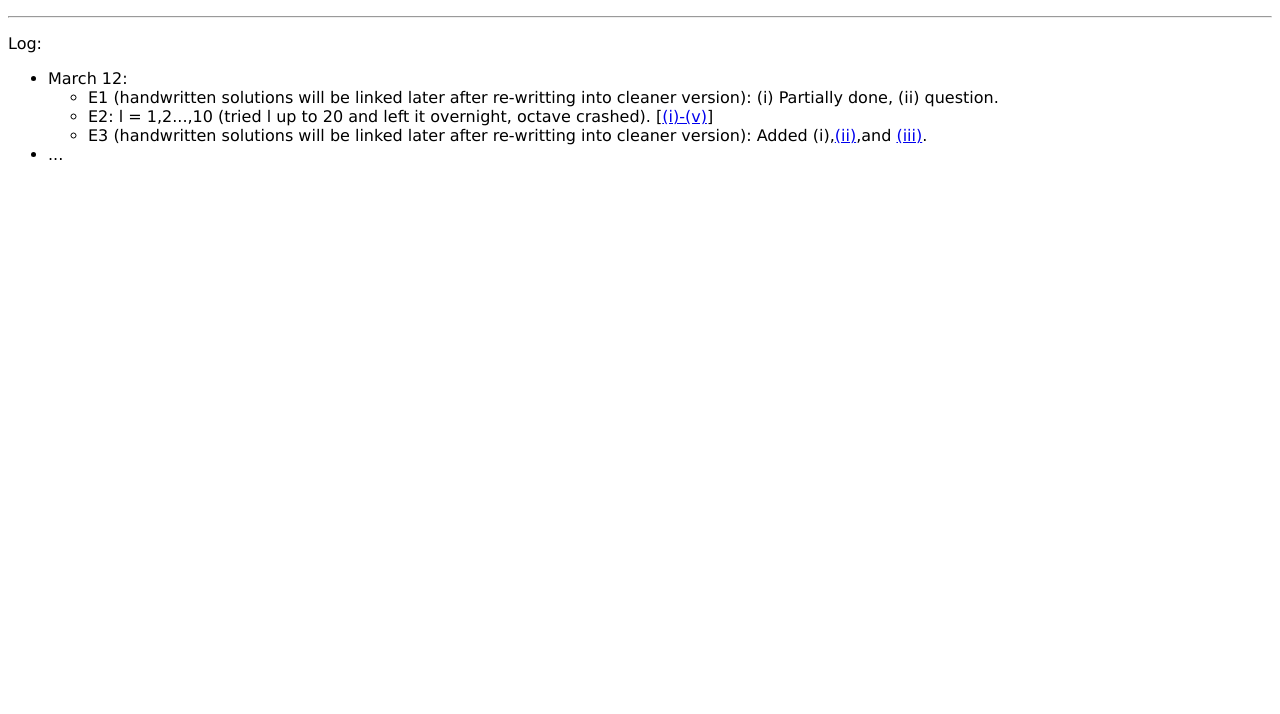
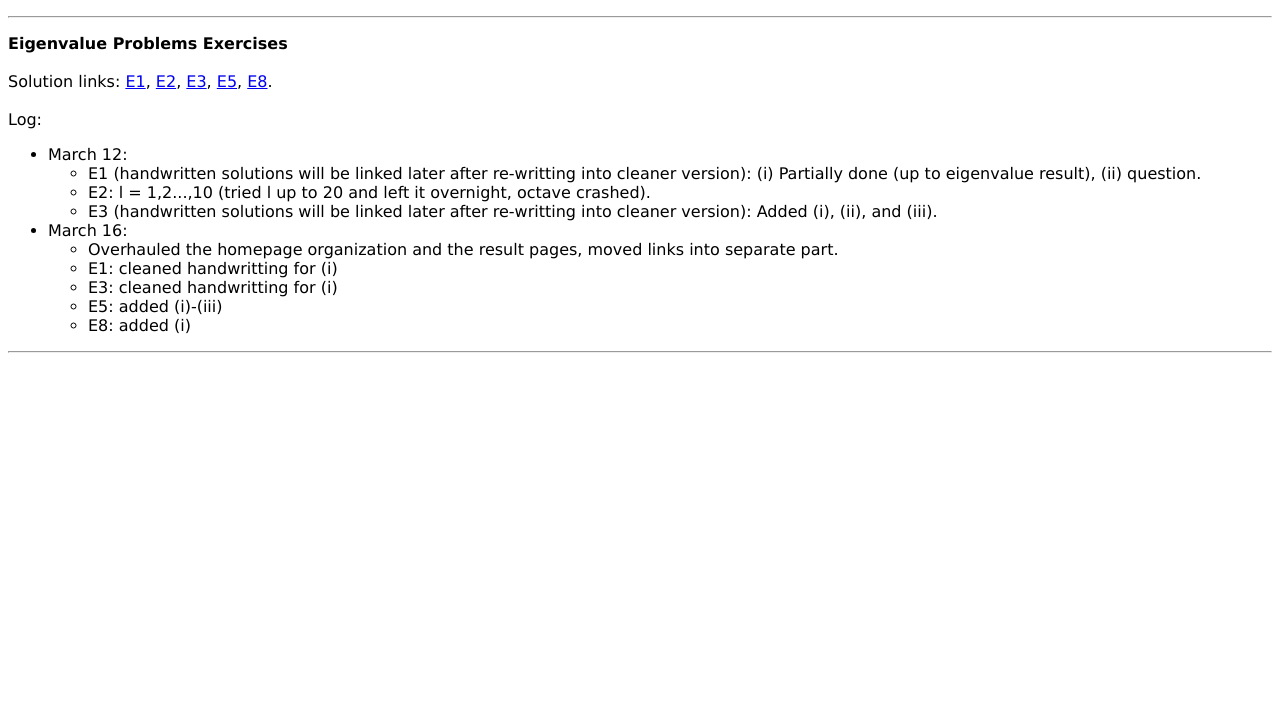
Before and after one commit to berylgithub/advnum, a plain HTML site: page index.html in a window 1280 px wide. Shown: the part 86-800 px from the top of the page. Drawn offline with Linux system fonts and the light colour scheme.

Commit message:
reorganized homepage

```diff
--- a/index.html
+++ b/index.html
@@ -11,20 +11,39 @@
 <HEAD>
   <TITLE>Advnumex</TITLE>
 </HEAD>
-<H1><P ALIGN=CENTER>Advnumex</H1>
+<H1><P ALIGN=CENTER>Advanced Numerical Analysis Exercises</H1>
 <HR>
 <body>
-	<P>Log:
+	<P>
+	<b>Eigenvalue Problems Exercises </b>
+	<BR><BR>
+	Solution links:
+	<A HREF="1_ev/res/E1.html">E1</A>,
+	<A HREF="1_ev/res/E2.html">E2</A>,
+	<A HREF="1_ev/res/E3.html">E3</A>,
+	<A HREF="1_ev/res/E5.html">E5</A>,
+	<A HREF="1_ev/res/E8.html">E8</A>.
+	<BR><BR>
+	Log:
 	<ul>
-	  <li>March 12:
-		<ul>
-		  <li>E1 (handwritten solutions will be linked later after re-writting into cleaner version): (i) Partially done, (ii) question. </li>
-		  <li>E2: l = 1,2...,10 (tried l up to 20 and left it overnight, octave crashed). [<A HREF="1_ev/res/e2_l=5 2021-03-11 125315.png">(i)-(v)</A>]</li>
-		  <li>E3 (handwritten solutions will be linked later after re-writting into cleaner version): Added (i),<A HREF="1_ev/res/e3_ii.html">(ii)</A>,and <A HREF="1_ev/res/e3_iii.html">(iii)</A>.
-		</ul>
-	  </li>
-	<li>...</li>
+		<li>March 12:
+			<ul>
+				<li>E1 (handwritten solutions will be linked later after re-writting into cleaner version): (i) Partially done (up to eigenvalue result), (ii) question. </li>
+				<li>E2: l = 1,2...,10 (tried l up to 20 and left it overnight, octave crashed).</li>
+				<li>E3 (handwritten solutions will be linked later after re-writting into cleaner version): Added (i), (ii), and (iii). </li>
+			</ul>
+		</li>
+		<li>March 16:
+			<ul>
+				<li>Overhauled the homepage organization and the result pages, moved links into separate part.</li>
+				<li>E1: cleaned handwritting for (i)</li>
+				<li>E3: cleaned handwritting for (i) </li>
+				<li>E5: added (i)-(iii) </li>
+				<li>E8: added (i) </li>
+			</ul>
+		</li>
 	</P>
 	</ul>
+<HR>
 </body>
 </html>
```
